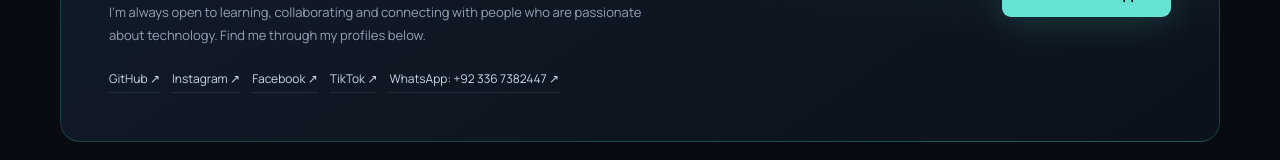
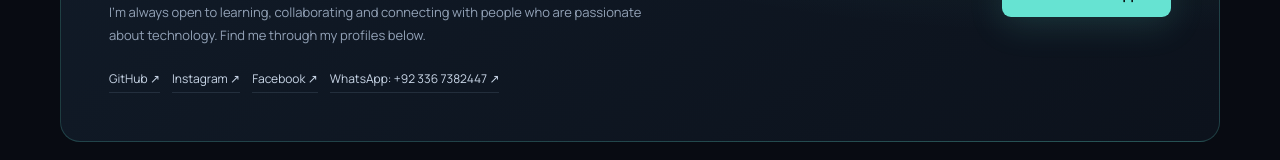
Before and after one commit to Umerfarooq-786/umerfarooq-786.github.io, a plain HTML site: page index.html in a window 1280 px wide. Shown: the part 4254-4414 px from the top of the page. Drawn offline with nearby package versions, Linux system fonts and the light colour scheme.

Commit message:
Remove TikTok from portfolio contact links

```diff
--- a/index.html
+++ b/index.html
@@ -69,7 +69,7 @@ section{padding:100px 0;border-top:1px solid var(--line)}.section-head{display:f
 <article class="project reveal"><div class="project-top"><span>04 / LEARNING</span><span>↗</span></div><h3>Cybersecurity Journey</h3><p>Building foundational knowledge in cybersecurity, network security, system protection and responsible technical practice.</p><div class="tags"><span class="tag">Security</span><span class="tag">Networking</span><span class="tag">Continuous Learning</span></div></article>
 </div></div></section>
 <section id="learning"><div class="wrap"><div class="section-head reveal"><div><div class="eyebrow">WHAT'S NEXT</div><h2>Currently <span class="gradient">learning.</span></h2></div></div><div class="learning reveal"><span>Cybersecurity Fundamentals</span><span>Network Security</span><span>System Administration</span><span>Git & GitHub</span><span>Basic Scripting & Automation</span><span>Web Technologies</span></div></div></section>
-<section id="contact"><div class="wrap"><div class="contact-box reveal"><div><div class="eyebrow">HAVE A PROJECT OR OPPORTUNITY?</div><h2>Let's connect<span class="gradient">.</span></h2><p>I'm always open to learning, collaborating and connecting with people who are passionate about technology. Find me through my profiles below.</p><div class="socials"><a href="https://github.com/Umerfarooq-786" target="_blank" rel="noreferrer">GitHub ↗</a><a href="https://instagram.com/umer_shairy" target="_blank" rel="noreferrer">Instagram ↗</a><a href="https://facebook.com/umerdm456" target="_blank" rel="noreferrer">Facebook ↗</a><a href="https://tiktok.com/@umer_shairy" target="_blank" rel="noreferrer">TikTok ↗</a><a href="https://wa.me/923367382447" target="_blank" rel="noreferrer" aria-label="Chat with Umer on WhatsApp">WhatsApp: +92 336 7382447 ↗</a></div></div><a class="btn primary" href="https://wa.me/923367382447" target="_blank" rel="noreferrer" aria-label="Chat with Umer on WhatsApp">Chat on WhatsApp ↗</a></div></div></section>
+<section id="contact"><div class="wrap"><div class="contact-box reveal"><div><div class="eyebrow">HAVE A PROJECT OR OPPORTUNITY?</div><h2>Let's connect<span class="gradient">.</span></h2><p>I'm always open to learning, collaborating and connecting with people who are passionate about technology. Find me through my profiles below.</p><div class="socials"><a href="https://github.com/Umerfarooq-786" target="_blank" rel="noreferrer">GitHub ↗</a><a href="https://instagram.com/umer_shairy" target="_blank" rel="noreferrer">Instagram ↗</a><a href="https://facebook.com/umerdm456" target="_blank" rel="noreferrer">Facebook ↗</a><a href="https://wa.me/923367382447" target="_blank" rel="noreferrer" aria-label="Chat with Umer on WhatsApp">WhatsApp: +92 336 7382447 ↗</a></div></div><a class="btn primary" href="https://wa.me/923367382447" target="_blank" rel="noreferrer" aria-label="Chat with Umer on WhatsApp">Chat on WhatsApp ↗</a></div></div></section>
 </main><footer class="wrap"><span>© <span id="year"></span> Muhammad Umer Farooq</span><span>DESIGNED WITH CURIOSITY · BUILT FOR WHAT'S NEXT</span></footer>
 <script>
 const menu=document.getElementById('menu'),links=document.getElementById('links');menu.addEventListener('click',()=>links.classList.toggle('open'));links.querySelectorAll('a').forEach(a=>a.addEventListener('click',()=>links.classList.remove('open')));document.getElementById('year').textContent=new Date().getFullYear();const observer=new IntersectionObserver(entries=>entries.forEach(e=>{if(e.isIntersecting){e.target.classList.add('visible');observer.unobserve(e.target)}}),{threshold:.12});document.querySelectorAll('.reveal').forEach(el=>observer.observe(el));
```
